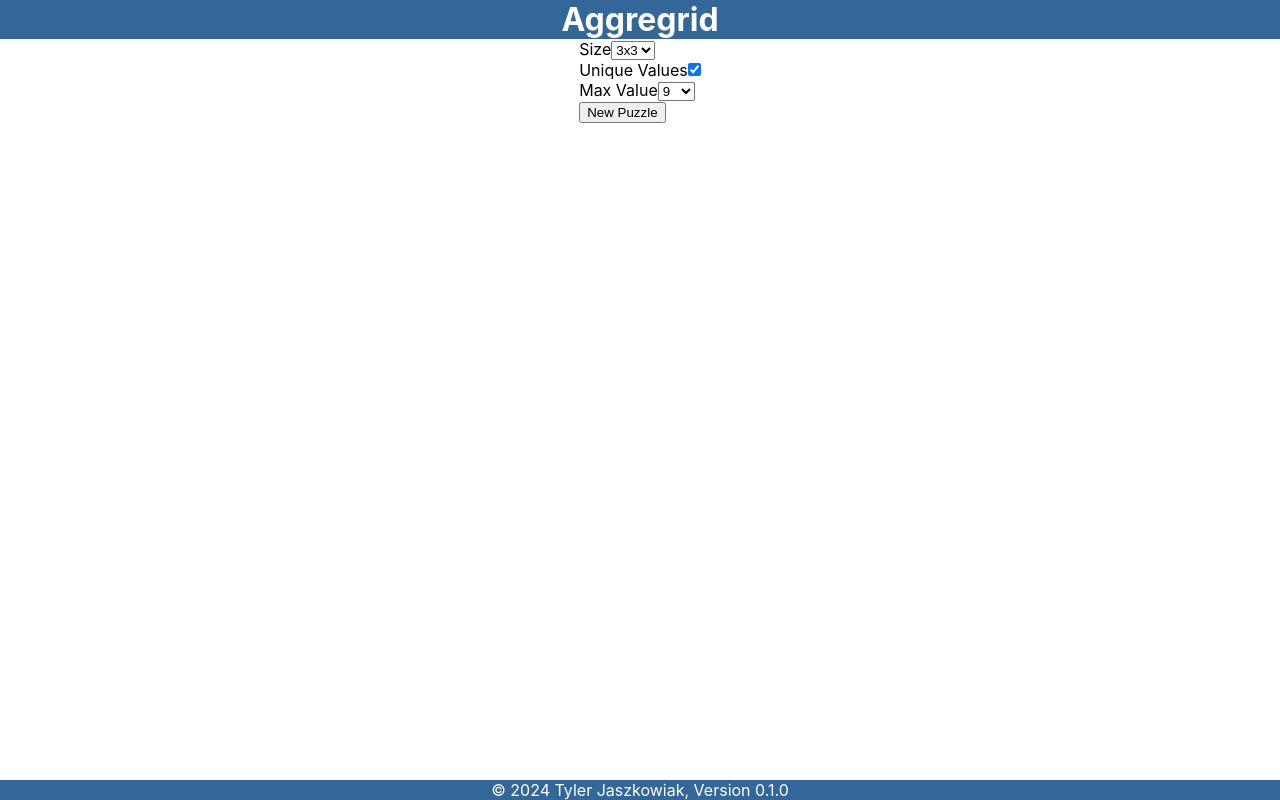
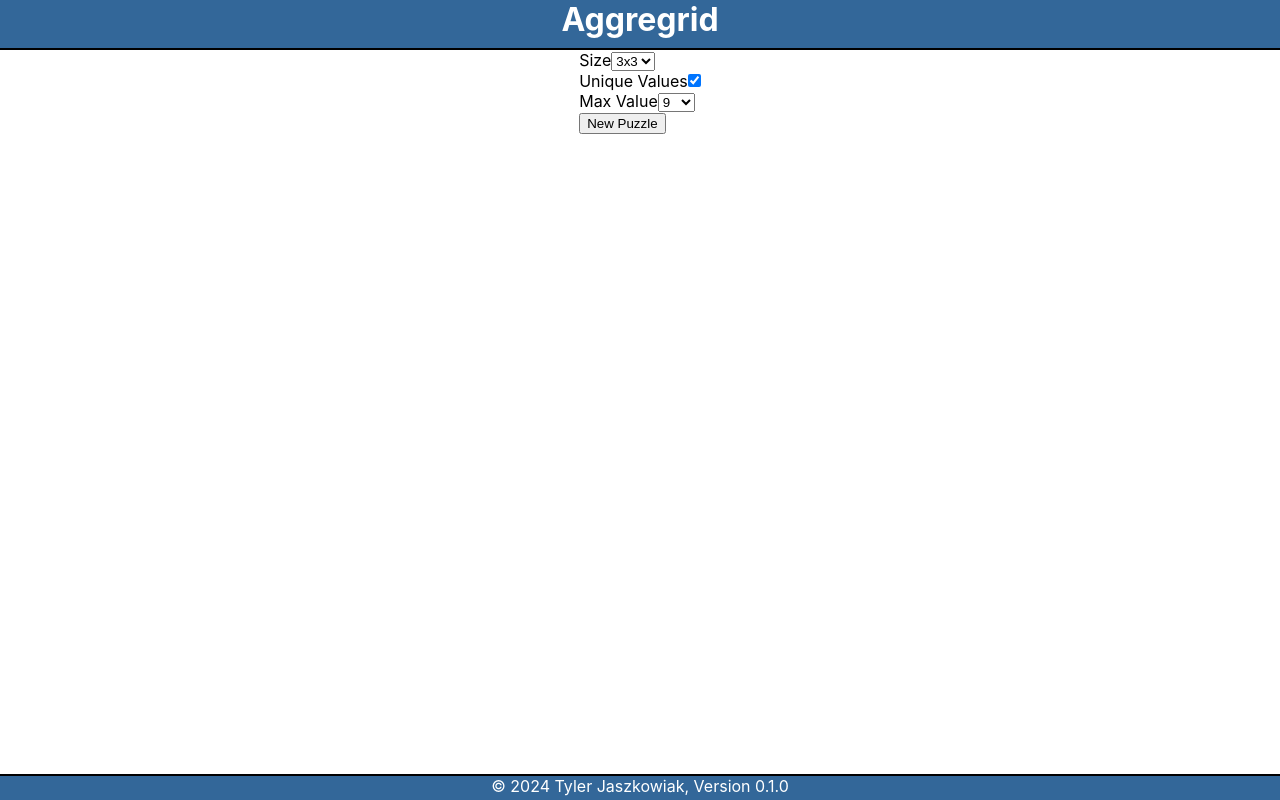
Before and after one commit to tjasz/aggregrid, a React (Create React App) app: page / in a window 1280 px wide. Built offline with nearby package versions, Linux system fonts and the light colour scheme.

Commit message:
Improve app styles

```diff
--- a/src/App.css
+++ b/src/App.css
@@ -8,7 +8,14 @@
   text-transform: capitalize;
 }
 
+.app-header {
+  height: 3em;
+  border-bottom: 2px solid black;
+}
+
 .app-footer {
+  height: 1.5em;
+  border-top: 2px solid black;
   position: absolute;
   bottom: 0;
 }
@@ -20,7 +27,7 @@
 
 .app-body {
   width: 100%;
-  height: calc(100vh - 3em);
+  height: calc(100vh - 4.5em - 6px);
   overflow-y: scroll;
 }
 
```
